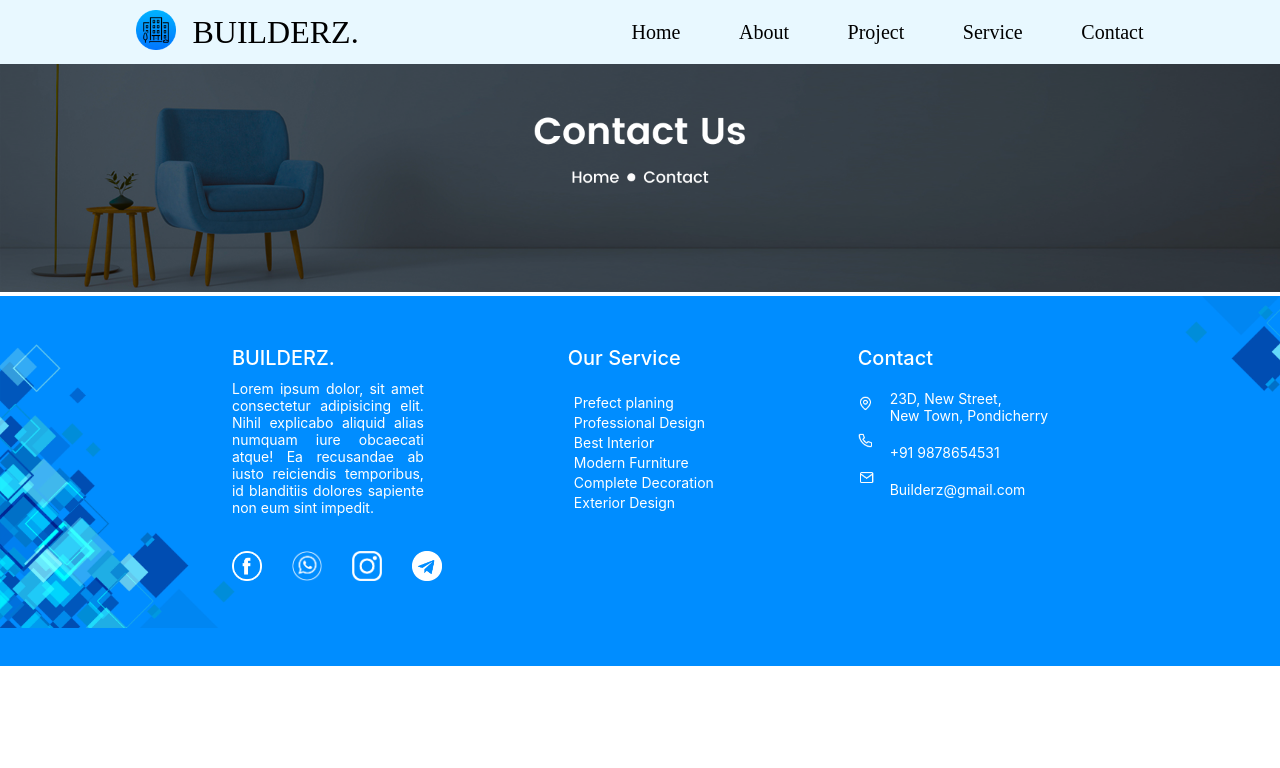
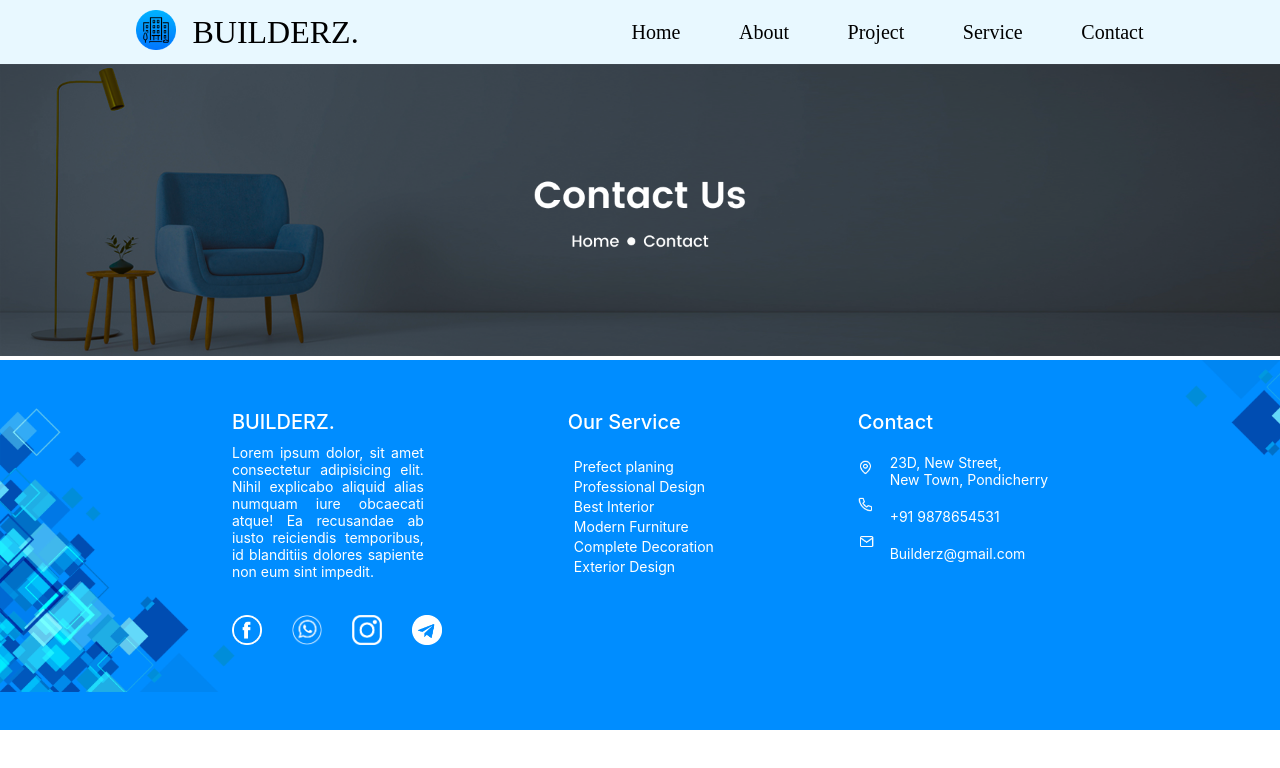
Before and after one commit to Mukil-9715/Builderz, a React (Create React App) app in the folder my-app/: page / in a window 1280 px wide. Shown: the top 768 px of the page. Built offline with nearby package versions, Linux system fonts and the light colour scheme; a web font is replaced by a local one.

Commit message:
Change image width

```diff
--- a/my-app/src/Aboutpage.js
+++ b/my-app/src/Aboutpage.js
@@ -12,7 +12,7 @@ const Aboutpage = () => {
     <div>
         <Nav/>
 
-        <div><img src={aboutpic} alt="" width="100%" /></div>
+        <div><img className="pagepic" src={aboutpic} alt="" width="100%" /></div>
       <About />
       <Project />
       <Service />
--- a/my-app/src/App.css
+++ b/my-app/src/App.css
@@ -320,6 +320,9 @@ a:active {
   margin: 0.5rem;
   outline: none;
 }
+.pagepic{
+  margin-top: 4rem;
+}
 
 /* @media (max-width: 800px) {
   .section_1 {
--- a/my-app/src/Contactpage.js
+++ b/my-app/src/Contactpage.js
@@ -8,7 +8,7 @@ const Contactpage = () => {
     <div>
       <Nav />
       <div>
-        <img src={contactpic} alt="" width="100%" />
+        <img className="pagepic" src={contactpic} alt="" width="100%" />
       </div>
 
       <Footer />
--- a/my-app/src/Projectpage.js
+++ b/my-app/src/Projectpage.js
@@ -9,7 +9,7 @@ const Projectpage = () => {
     <div>
       <Nav />
       <div>
-        <img src={projectpic} alt="" width="100%" />
+        <img className="pagepic" src={projectpic} alt="" width="100%" />
       </div>
 
       <Footer />
--- a/my-app/src/Servicepage.js
+++ b/my-app/src/Servicepage.js
@@ -11,7 +11,7 @@ const Servicepage = () => {
   return (
     <div>
         <Nav/>
-        <div><img src={servicepic} alt='' width="100%" /></div>
+        <div><img className="pagepic" src={servicepic} alt='' width="100%" /></div>
 
         <Service />
       <Footer />
```
